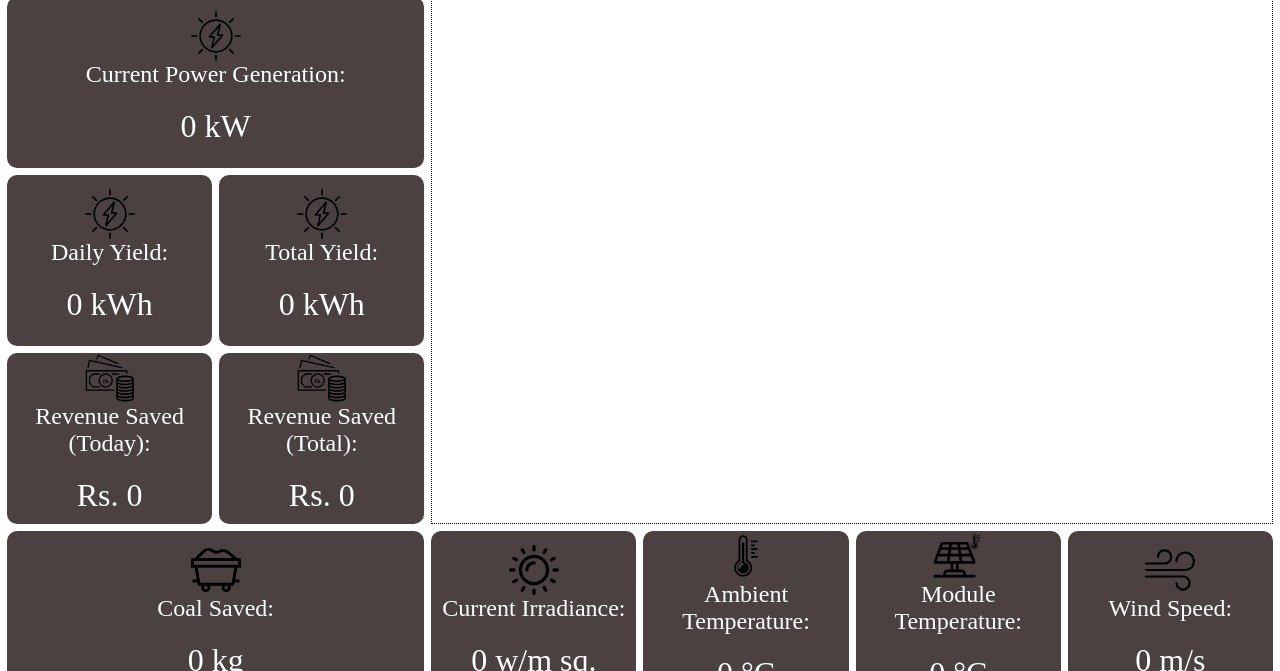
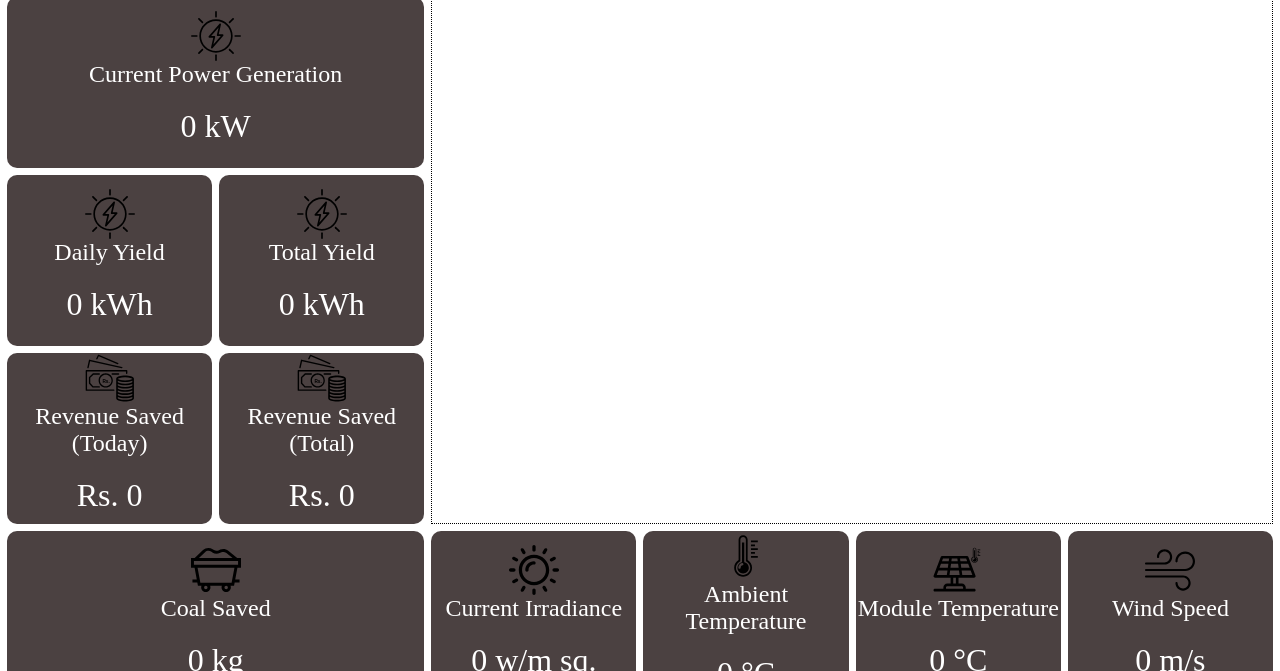
Before and after one commit to aliiqbal88/monitoringserver, a website with bundled scripts: page client/index.html in a window 1280 px wide. Shown: the part 129-800 px from the top of the page. Built offline with nearby package versions, Linux system fonts and the light colour scheme; no server answers.

Commit message:
almost there-lastRecord Added-chartShahkayRemain

```diff
--- a/client/index.html
+++ b/client/index.html
@@ -116,7 +116,7 @@
             <div class="icon">
               <img src="svg/power.svg" alt="like" class="iconDim">
             </div>
-            Current Power Generation:
+            Current Power Generation
             <div id="outputPowerValue">
               0 kW
             </div>
@@ -128,7 +128,7 @@
             <div class="icon">
               <img src="svg/power.svg" alt="like" class="iconDim">
             </div>
-            Daily Yield:
+            Daily Yield
             <div id="dailyYieldValue" class="weatherPlane">
               0 kWh
             </div>
@@ -140,7 +140,7 @@
             <div class="icon">
               <img src="svg/power.svg" alt="like" class="iconDim">
             </div>
-            Total Yield:
+            Total Yield
             <div id="totalYieldValue" class="weatherPlane">
               0 kWh
             </div>
@@ -152,7 +152,7 @@
             <div class="icon">
               <img src="svg/money.svg" alt="like" class="iconDim">
             </div>
-            Revenue Saved (Today):
+            Revenue Saved (Today)
             <div id="moneySavedTodayValue" class="weatherPlane" >
               Rs. 0
             </div>
@@ -164,7 +164,7 @@
             <div class="icon">
               <img src="svg/money.svg" alt="like" class="iconDim">
             </div>
-            Revenue Saved (Total):
+            Revenue Saved (Total)
             <div id="moneySavedTotalValue" class="weatherPlane">
               Rs. 0
             </div>
@@ -178,7 +178,7 @@
             <div class="icon">
               <img src="svg/sun.svg" alt="like" class="iconDim">
             </div>
-            Current Irradiance:
+            Current Irradiance
             <div id="irradianceValue" class="weatherPlane">
               0 w/m sq.
             </div>
@@ -189,7 +189,7 @@
             <div class="icon">
               <img src="svg/temperature.svg" alt="like" class="iconDim">
             </div>
-            Ambient Temperature:
+            Ambient Temperature
             <div id="ambientTempValue" class="weatherPlane">
               0 °C
             </div>
@@ -200,7 +200,7 @@
             <div class="icon">
               <img src="svg/solarTemp.svg" alt="like" class="iconDim">
             </div>
-            Module Temperature:
+            Module Temperature
             <div id="moduleTempValue" class="weatherPlane">
               0 °C
             </div>
@@ -211,7 +211,7 @@
             <div class="icon">
               <img src="svg/wind.svg" alt="like" class="iconDim">
             </div>
-            Wind Speed:
+            Wind Speed
             <div id="windSpeedValue" class="weatherPlane">
               0 m/s
             </div>
@@ -226,7 +226,7 @@
             <!-- <iframe id="iconPath" src="svg/coal.svg"></iframe> -->
           </div>
           <div id="ecoLabel">
-            Coal Saved:
+            Coal Saved
           </div>
 
           <div id="ecoValue" class="weatherPlane">
--- a/client/scripts/other.js
+++ b/client/scripts/other.js
@@ -7,7 +7,7 @@ console.log('beforeJquery');
 
 var ecoIter = 1;
 var ecoCycle = [{
-        title: "Coal Saved:",
+        title: "Coal Saved",
         icon: 'svg/coal.svg',
         value: 0,
         unit: " kg",
```
